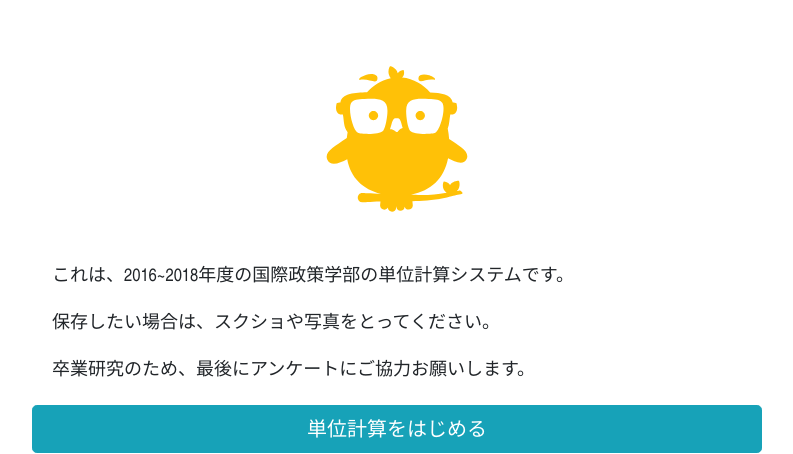
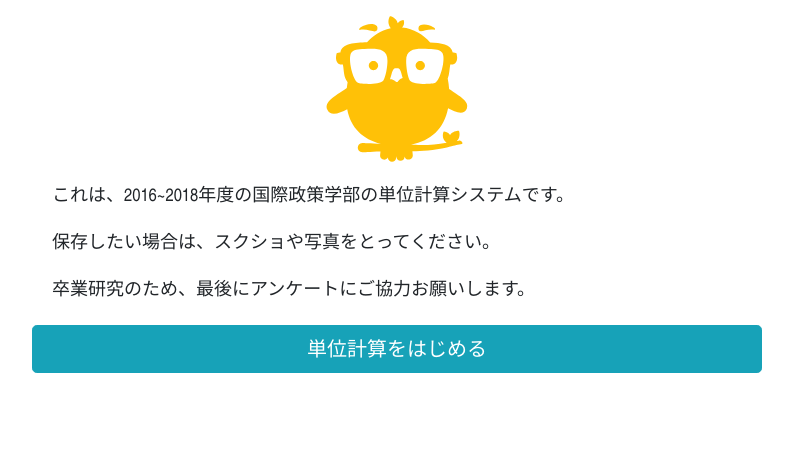
Before and after one commit to lelufig/credit-calculator, a Flask app: page / in a window 1280 px wide. Shown: the part 56-510 px from the top of the page, without its empty margins (243-1036 px from the left). Run offline with Flask 2, Linux system fonts and the light colour scheme; some libraries are stand-ins or nearby versions.

Commit message:
_(:3」∠)_ アイコンのマージンを消した

```diff
--- a/static/css/calc.css
+++ b/static/css/calc.css
@@ -24,7 +24,6 @@ body {
 
 .bird-icon-center {
   text-align: center;
-  margin: 50px auto;
 }
 
 header {
```
